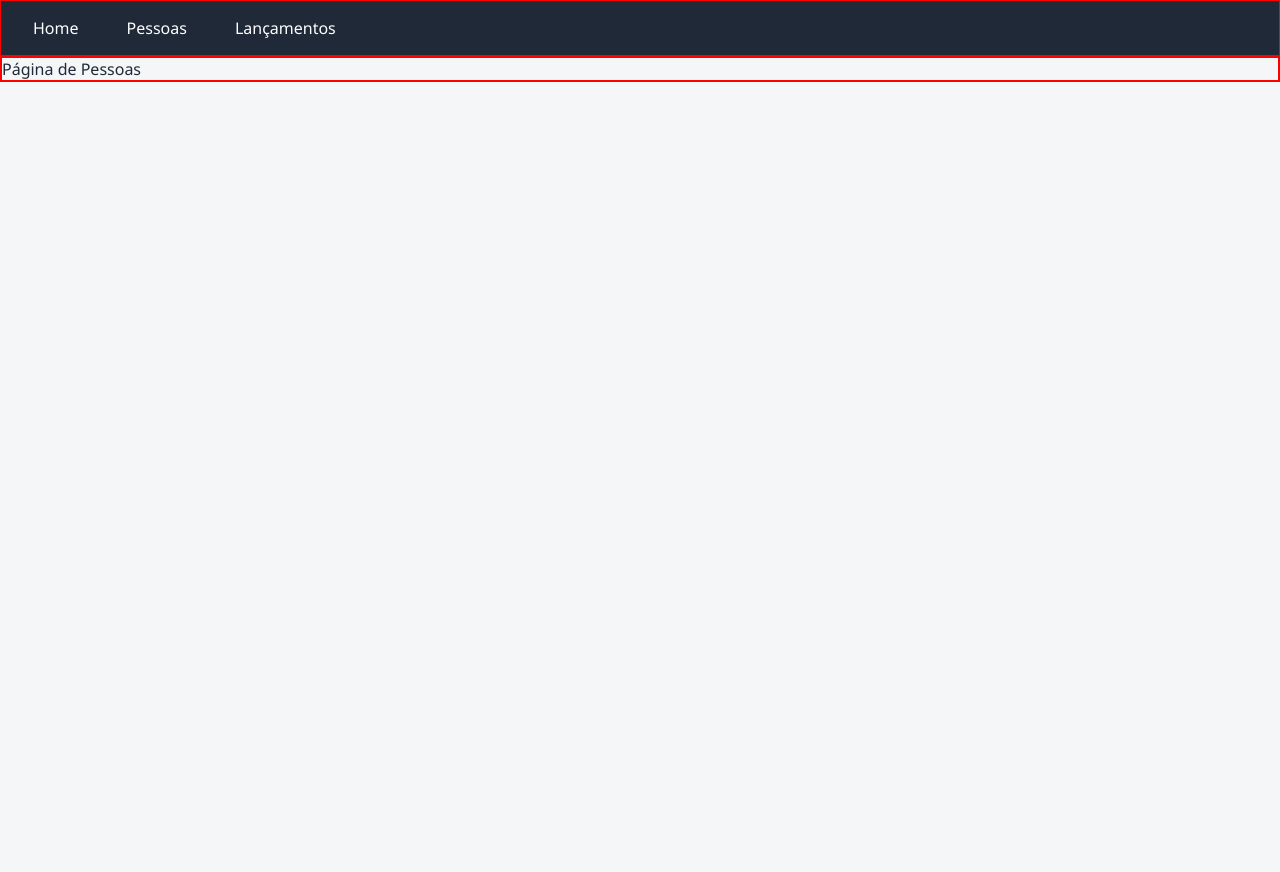
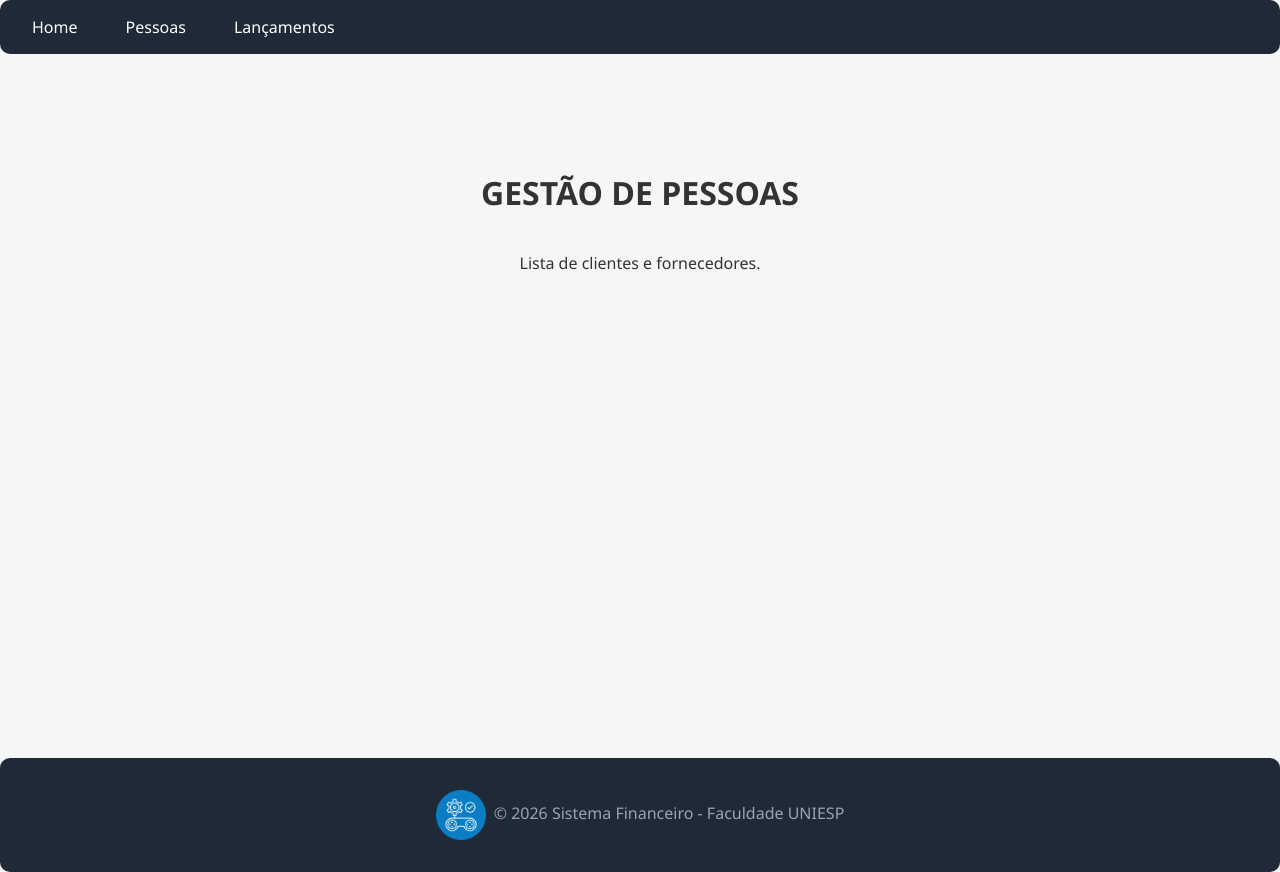
Before and after one commit to gabrieljp/proj_frontAvancado_sistema_financeiro, a React (Vite) app: page /pessoas in a window 1280 px wide. Before the commit the page ends 800 px from the top, so only its background shows below. Built offline with nearby package versions, Linux system fonts and the light colour scheme.

Commit message:
estilizando o footer

```diff
--- a/src/App.css
+++ b/src/App.css
@@ -1,16 +1,11 @@
-.desgn-pagina {
-    color: #1f2937;
-    border: solid 2px red;
-}
-
-
-
 nav {
     background-color: #1f2937;
     padding: 1rem 2rem;
     display: flex;
     gap: 3rem;
-    border: solid 1px red;
+    border-radius: 10px;
+    /*border: solid 1px red;*/
+
 }
 
 nav a {
@@ -24,7 +19,24 @@ nav a:hover {
     color: #60a5fa;
 }
 
-.home-container {
+.app-container {
+    max-width: 1200px;
+    margin: 2rem auto;
+    padding: 0 1rem;
+    min-height: calc(100vh - 160px);
+    /* Garante que o rodapé fique embaixo */
+}
+
+.app-footer {
+    background-color: #1f2937;
+    color: #9ca3af;
+    text-align: center;
+    padding: 1rem;
+    margin-top: auto;
+    border-radius: 10px;
+}
+
+.home-card {
     display: flex;
     flex-direction: column;
     align-items: center;
@@ -34,25 +46,29 @@ nav a:hover {
     /*border: solid 5px red;*/
 }
 
-.home-card {
-    background: #ffffff;
-    padding: 3rem;
-    border-radius: 12px;
-    box-shadow: 0 4px 6px -1px rgba(0, 0, 0, 0.1);
-    max-width: 600px;
-    width: 100%;
+.lancamentos-card {
+    display: flex;
+    flex-direction: column;
+    align-items: center;
+    justify-content: center;
+    padding: 4rem 2rem;
+    text-align: center;
+    /*border: solid 5px red;*/
 }
 
-.home-btn {
-    background-color: #2563eb;
-    color: white;
-    border: none;
-    padding: 0.75rem 1.5rem;
-    font-size: 1rem;
-    border-radius: 6px;
-    cursor: pointer;
+.pessoas-card {
+    display: flex;
+    flex-direction: column;
+    align-items: center;
+    justify-content: center;
+    padding: 4rem 2rem;
+    text-align: center;
+    /*border: solid 5px red;*/
 }
 
-.home-btn:hover {
-    background-color: #1d4ed8;
+.gamificacao-footer {
+    width: 50px;
+    height: auto;
+    vertical-align: middle;
+    margin-right: 8px;
 }
--- a/src/pages/Home.tsx
+++ b/src/pages/Home.tsx
@@ -2,8 +2,9 @@ import '../App.css';
 
 const Home = () => {
     return (
-        <div className="home-container">
-            <div className="desgn-pagina">Página de Home</div>
+        <div className="home-card">
+            <h1>HOME CARD</h1>
+            <p>Visão Geral do sistema</p>
         </div>
     )
 }
--- a/src/pages/Lancamentos.tsx
+++ b/src/pages/Lancamentos.tsx
@@ -1,6 +1,9 @@
 const Lancamentos = () => {
     return (
-        <div className="desgn-pagina">Página de Lancamentos</div>
+        <div className="lancamentos-card">
+            <h1>LANÇAMENTOS</h1>
+            <p>Lista de lançamentos - receitas/despesas .</p>
+        </div>
     )
 }
 
--- a/src/pages/Pessoas.tsx
+++ b/src/pages/Pessoas.tsx
@@ -1,6 +1,9 @@
 const Pessoas = () => {
     return (
-        <div className="desgn-pagina">Página de Pessoas</div>
+        <div className="pessoas-card">
+            <h1>GESTÃO DE PESSOAS</h1>
+            <p>Lista de clientes e fornecedores.</p>
+        </div>
     )
 }
 
--- a/src/routes/Index.tsx
+++ b/src/routes/Index.tsx
@@ -3,17 +3,25 @@ import Home from '../pages/Home'
 import Lancamentos from '../pages/Lancamentos'
 import Pessoas from '../pages/Pessoas'
 import { Navbar } from '../components/Navbar'
+import chapeu from '../assets/chapeu.png'
+import gamificacao from '../assets/gamificacao.png'
 
 
 export function AppRoutes() {
     return (
         <BrowserRouter>
             <Navbar />
-            <Routes>
-                <Route path="/" element={<Home />} />
-                <Route path="/lancamentos" element={<Lancamentos />} />
-               /**<Route path="/pessoas" element={<Pessoas />} />*/
-            </Routes>
+            <main className="app-container">
+                <Routes>
+                    <Route path="/" element={<Home />} />
+                    <Route path="/lancamentos" element={<Lancamentos />} />
+                    <Route path="/pessoas" element={<Pessoas />} />
+                </Routes>
+            </main>
+
+            <footer className="app-footer">
+                <p><img className='gamificacao-footer' src={gamificacao} alt="Logo do projeto" />&copy; 2026 Sistema Financeiro - Faculdade UNIESP </p>
+            </footer>
         </BrowserRouter>
     );
 }
```
Also changed, not shown: src/assets/chapeu.png (added), src/assets/gamificacao.png (added).
